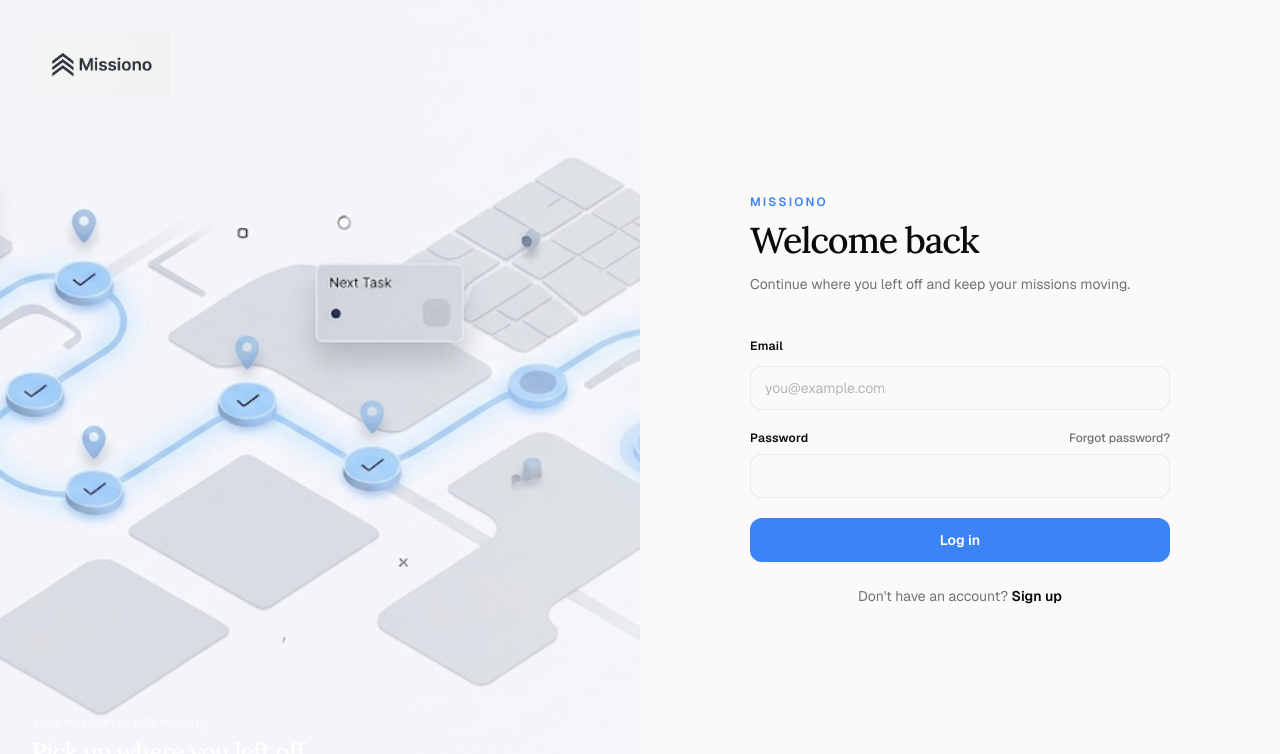
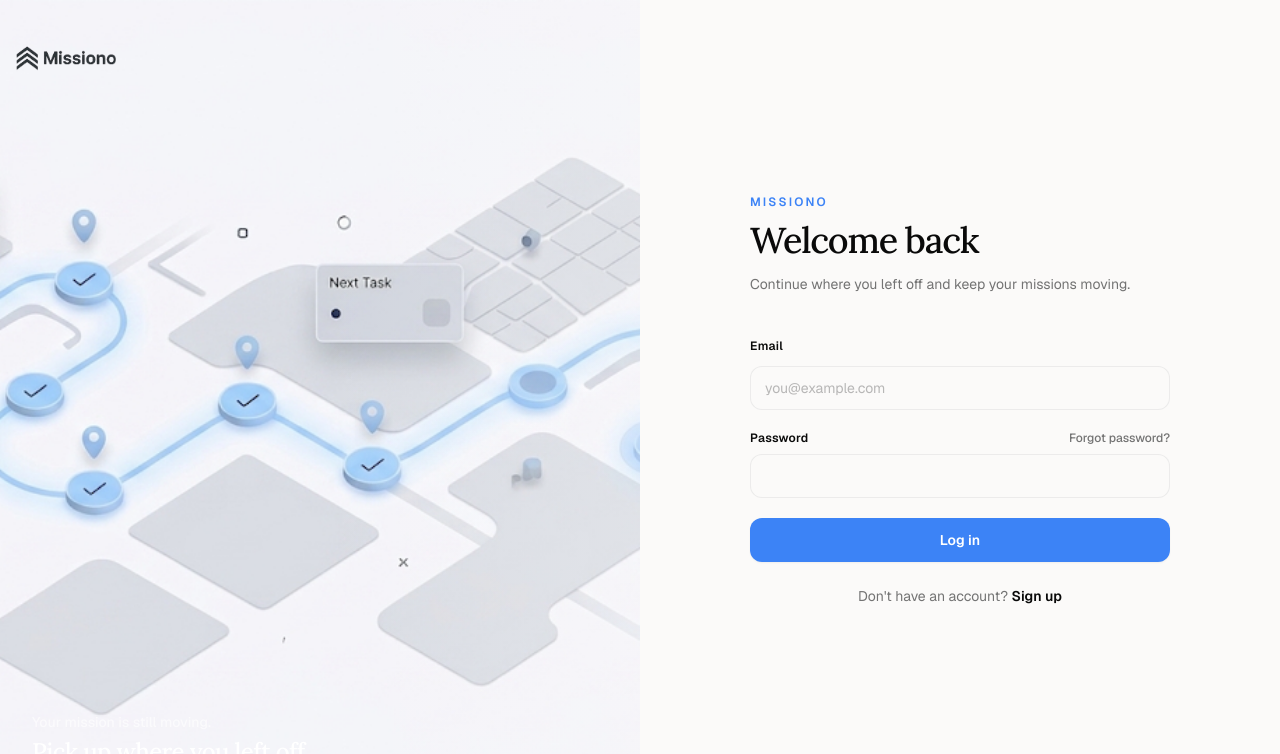
Before and after one commit to romanyrefaat1/Missions-management-Expenses-app, a Next.js app: page /auth/login in a window 1280 px wide. Shown: the top 754 px of the page. Built offline with nearby package versions, Linux system fonts and the light colour scheme; no server answers.

Commit message:
Fix logo

```diff
--- a/components/login-form.tsx
+++ b/components/login-form.tsx
@@ -89,7 +89,7 @@ export function LoginForm({
   // Light background -> dark text logo. Dark background -> light text logo.
   const logoSrc =
     !mounted || theme === "light"
-      ? "/logo-dark-text.jpg"
+      ? "/logo-dark-text-no-bg.png"
       : "/logo-light-text-no-bg.png";
 
   const form = (
@@ -204,12 +204,12 @@ export function LoginForm({
           <div className="absolute inset-0 bg-gradient-to-r from-transparent via-transparent to-background/20" />
 
           {/* Brand */}
-          <div className="absolute left-8 top-8 z-10">
+          <div className="absolute left-4 top-8 z-10">
             <Link href="/">
               <Image
                 src={logoSrc}
                 alt="Missionooo"
-                width={140}
+                width={100}
                 height={40}
                 priority
               />
@@ -324,11 +324,11 @@ export function LoginForm({
           <div className="absolute inset-0 bg-gradient-to-t from-background via-background/5 to-transparent" />
 
           {/* Logo */}
-          <div className="absolute top-6 z-10">
+          <div className="absolute left-5 top-6 z-10">
             <Image
               src={logoSrc}
-              alt="Missionooo"
-              width={140}
+              alt="Missiono"
+              width={80}
               height={40}
               priority
             />
--- a/components/sign-up-form.tsx
+++ b/components/sign-up-form.tsx
@@ -99,7 +99,7 @@ export function SignUpForm({
   // Light background -> dark text logo. Dark background -> light text logo.
   const logoSrc =
     !mounted || theme === "light"
-      ? "/logo-dark-text.jpg"
+      ? "/logo-dark-text-no-bg.png"
       : "/logo-light-text-no-bg.png";
 
   const form = (
```
Also changed, not shown: public/logo-dark-text-no-bg.png, public/logo-light-text-no-bg.png.
